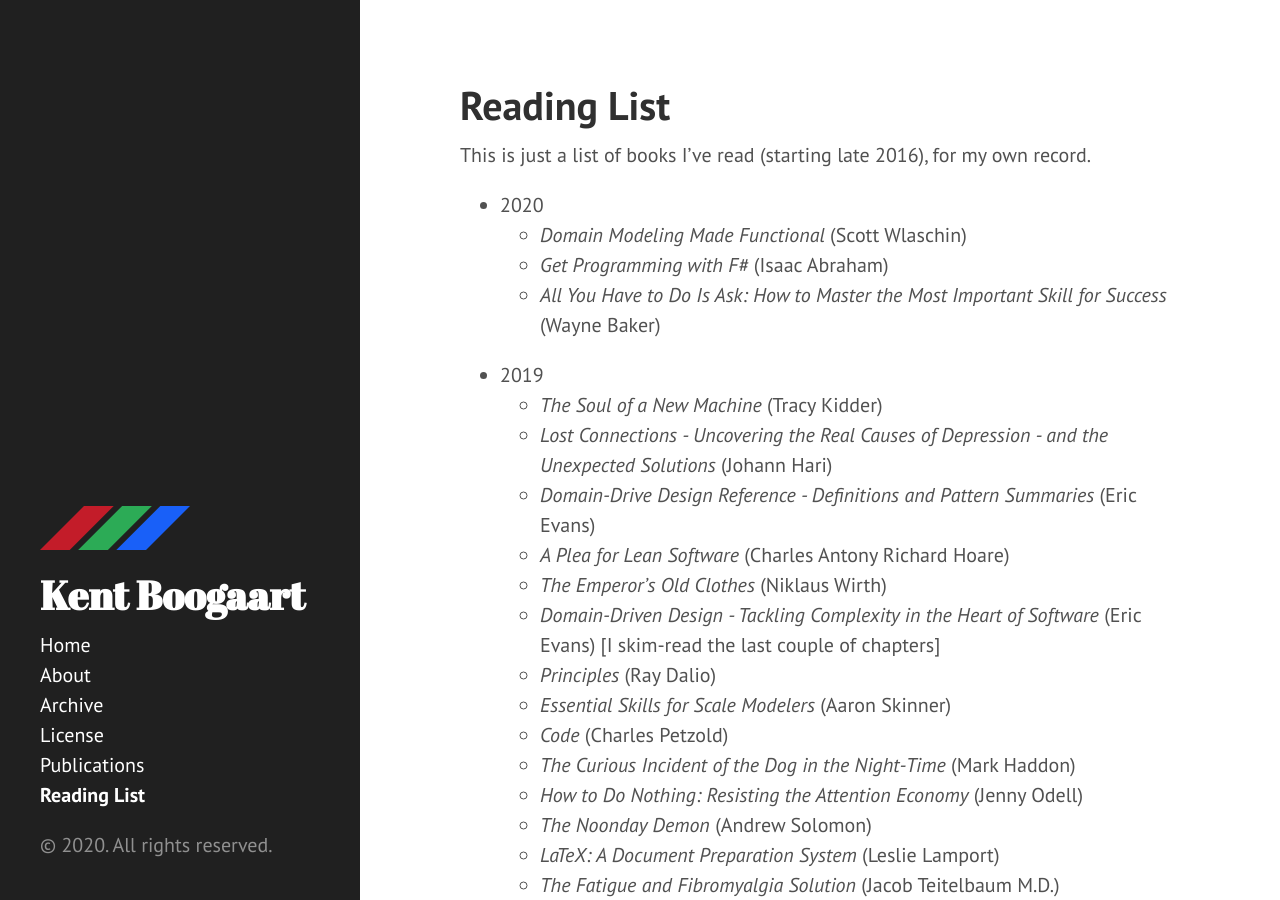
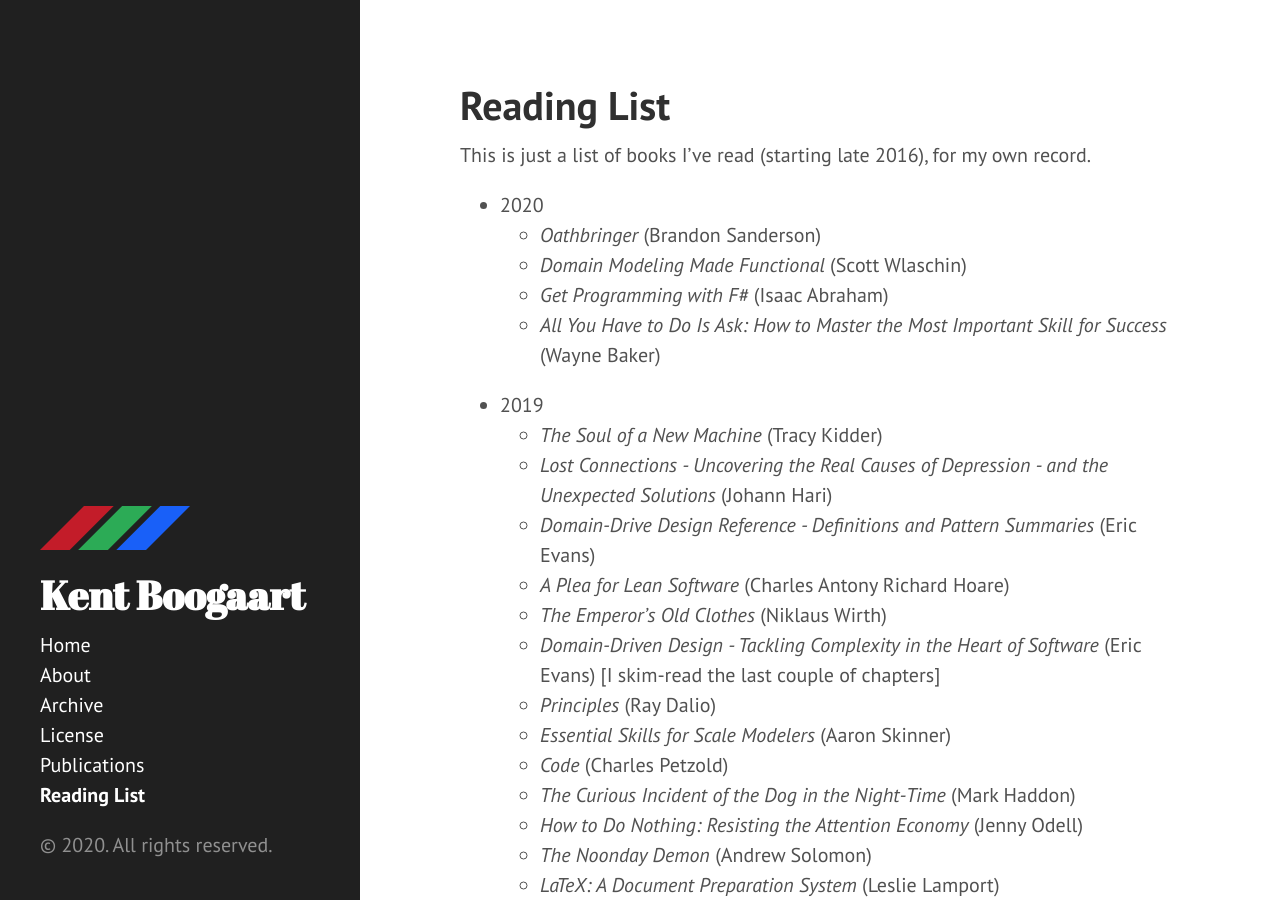
Before and after one commit to kentcb/kentcb.github.io, a Jekyll site: the page built from reading-list.md, in a window 1280 px wide and 900 px high. Built offline with Jekyll 4.4.1, drawn with Linux system fonts in a browser that asks for light colours; nearby versions of some CDN libraries.

Commit message:
Add Oathbringer

```diff
--- a/reading-list.md
+++ b/reading-list.md
@@ -6,6 +6,7 @@ sidebar: true
 This is just a list of books I've read (starting late 2016), for my own record.
 
 * 2020
+    * _Oathbringer_ (Brandon Sanderson)
     * _Domain Modeling Made Functional_ (Scott Wlaschin)
     * _Get Programming with F#_ (Isaac Abraham)
     * _All You Have to Do Is Ask: How to Master the Most Important Skill for Success_ (Wayne Baker)
```
